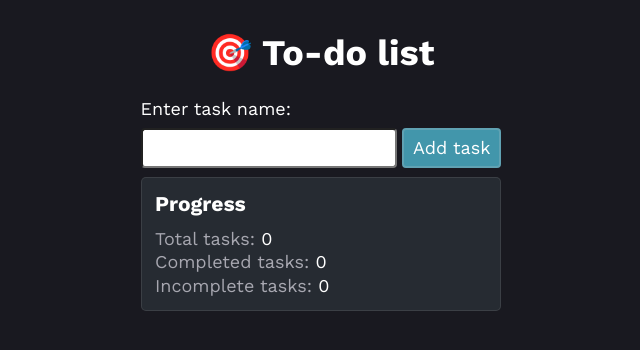
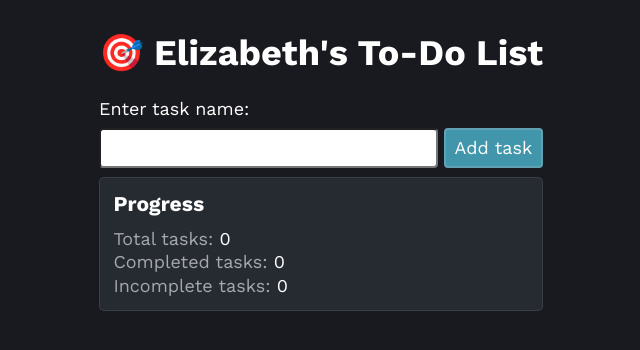
Before and after one commit to edgee89/ci-cd-lab, a website built with webpack: page src/index.html in a window 1280 px wide. Shown: the whole page, without its empty margins (319-959 px from the left). Built offline with nearby package versions, Linux system fonts and the light colour scheme.

Commit message:
Change title to include my name

```diff
--- a/src/index.html
+++ b/src/index.html
@@ -9,7 +9,7 @@
 
 <body>
   <main>
-    <h1>🎯 To-do list</h1>
+    <h1>🎯 Elizabeth's To-Do List</h1>
     <form id="task-form">
       <label for="input-task-name">Enter task name:</label>
       <div>
```
